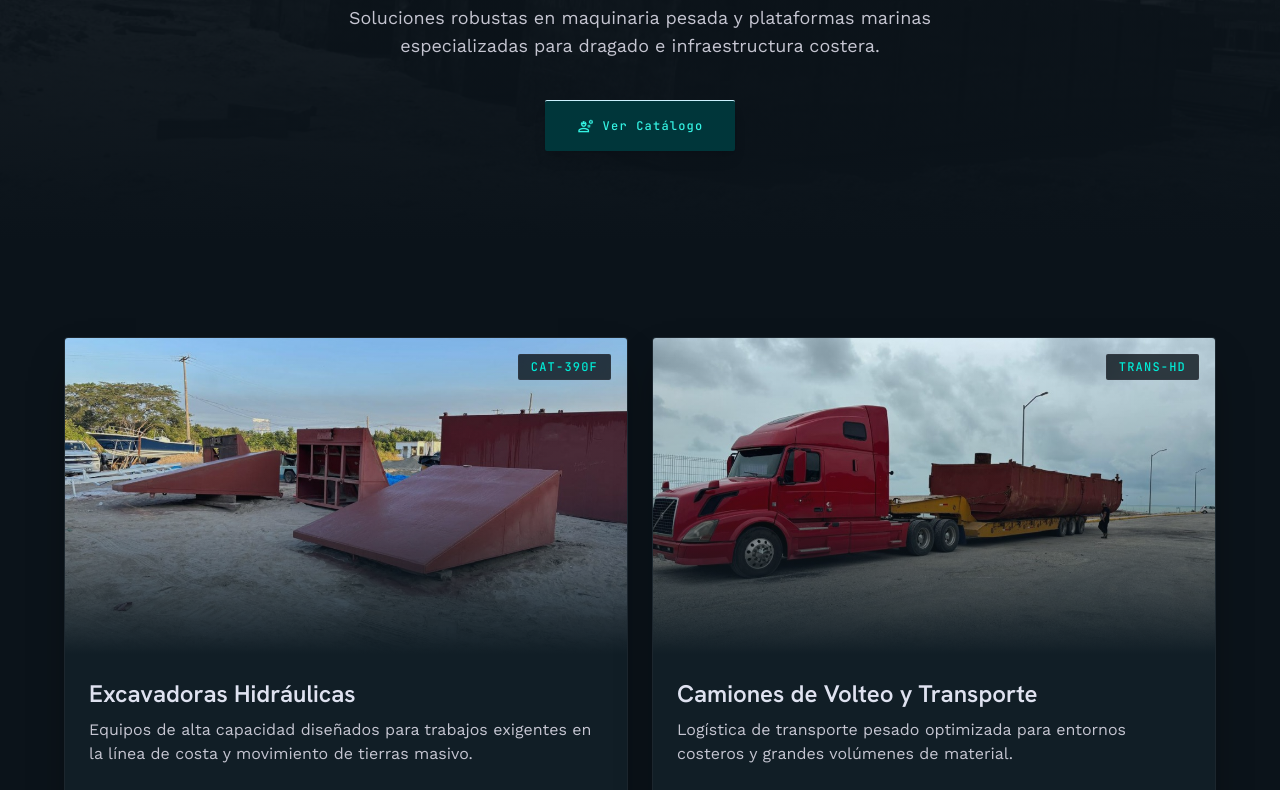
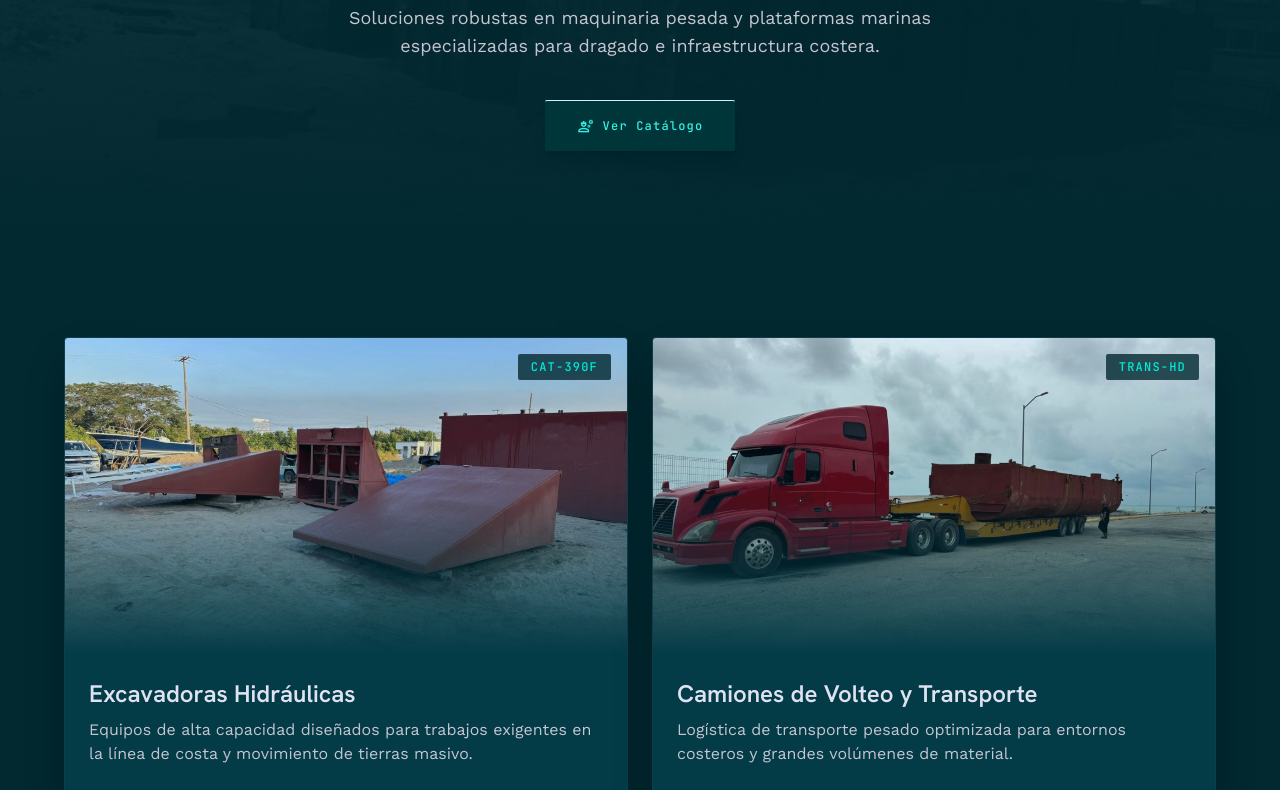
Before and after one commit to loissmith768-droid/domsa, a plain HTML site: page public/arrendamiento.html in a window 1280 px wide. Shown: the part 399-1189 px from the top of the page. Drawn offline with nearby package versions, Linux system fonts and the light colour scheme.

Commit message:
Update background and surface colors to deep sea teal and ocean cyan gradient

```diff
--- a/public/arrendamiento.html
+++ b/public/arrendamiento.html
@@ -14,16 +14,16 @@
             theme: {
                 extend: {
                     "colors": {
-                        "surface-dim": "#0b131a",
+                        "surface-dim": "#02232b",
                         "on-tertiary-fixed": "#1a1c1c",
                         "inverse-primary": "#4a5b9a",
                         "inverse-on-surface": "#2c303b",
-                        "surface-container-lowest": "#050a0e",
+                        "surface-container-lowest": "#011a20",
                         "on-tertiary-container": "#a4a5a5",
                         "surface-bright": "#353944",
                         "on-surface": "#dfe2f0",
                         "error-container": "#93000a",
-                        "surface": "#0b131a",
+                        "surface": "#022830",
                         "on-tertiary-fixed-variant": "#454747",
                         "tertiary-fixed-dim": "#c6c6c7",
                         "on-background": "#dfe2f0",
@@ -31,9 +31,9 @@
                         "on-secondary-fixed": "#001b2a",
                         "inverse-surface": "#dfe2f0",
                         "tertiary-fixed": "#e2e2e2",
-                        "surface-container-highest": "#223542",
+                        "surface-container-highest": "#055667",
                         "on-secondary-container": "#90e0ef",
-                        "surface-container-low": "#0b171f",
+                        "surface-container-low": "#022f39",
                         "on-error": "#690005",
                         "secondary-container": "#004d61",
                         "primary-fixed": "#c7fff9",
@@ -42,15 +42,15 @@
                         "on-secondary-fixed-variant": "#0f4785",
                         "on-primary-container": "#33f3e3",
                         "outline-variant": "#454650",
-                        "surface-variant": "#223542",
+                        "surface-variant": "#055667",
                         "secondary": "#00b4d8",
                         "on-error-container": "#ffdad6",
                         "tertiary": "#c6c6c7",
-                        "background": "#0b131a",
+                        "background": "#02232b",
                         "on-surface-variant": "#c5c5d1",
                         "tertiary-container": "#393b3b",
                         "primary-fixed-dim": "#00ebd6",
-                        "surface-container-high": "#1a2a35",
+                        "surface-container-high": "#044856",
                         "surface-tint": "#00ebd6",
                         "secondary-fixed": "#cbf2ff",
                         "error": "#ffb4ab",
@@ -59,7 +59,7 @@
                         "on-primary-fixed-variant": "#314380",
                         "on-primary-fixed": "#001550",
                         "on-primary": "#003732",
-                        "surface-container": "#111e26",
+                        "surface-container": "#033b47",
                         "outline": "#8f909b"
                     },
                     "borderRadius": {
```
Also changed, not shown: public/contacto.html (+9 -9 lines), public/index.html (+9 -9 lines), public/servicios.html (+9 -9 lines).
